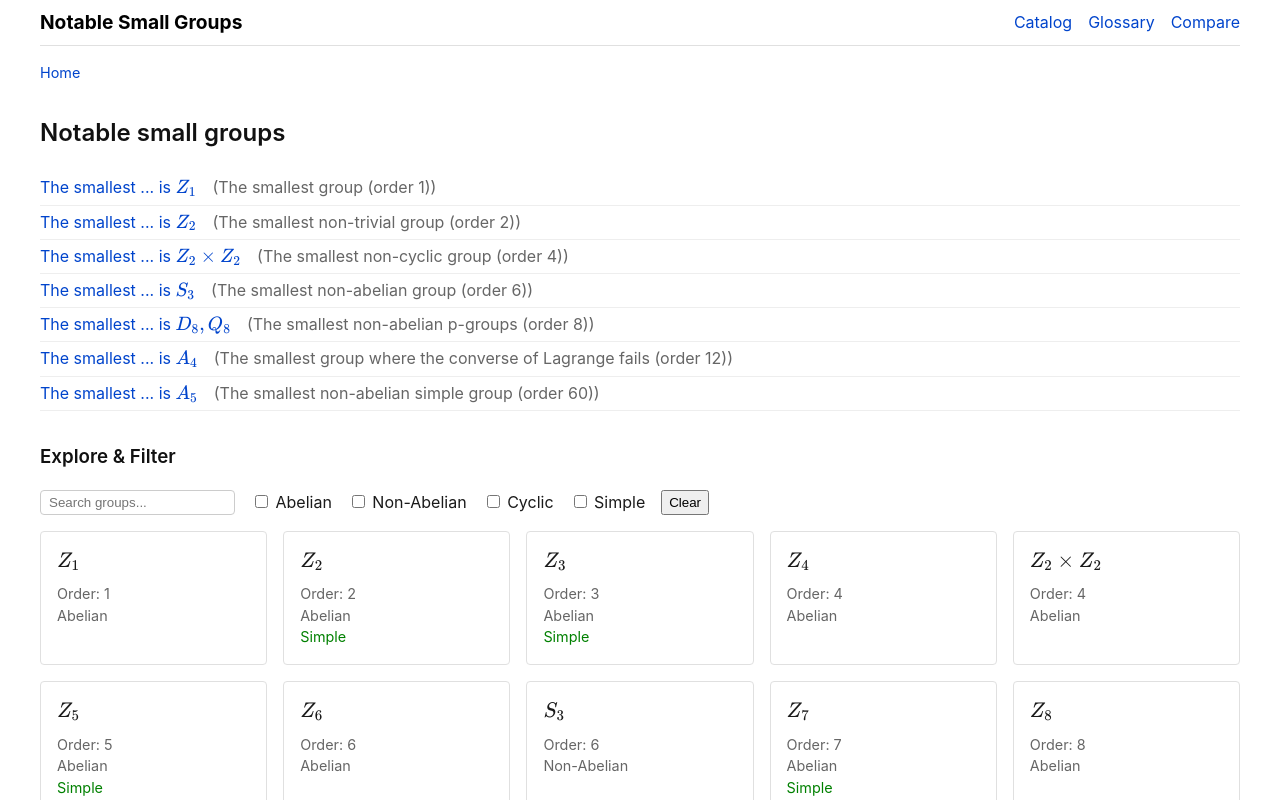
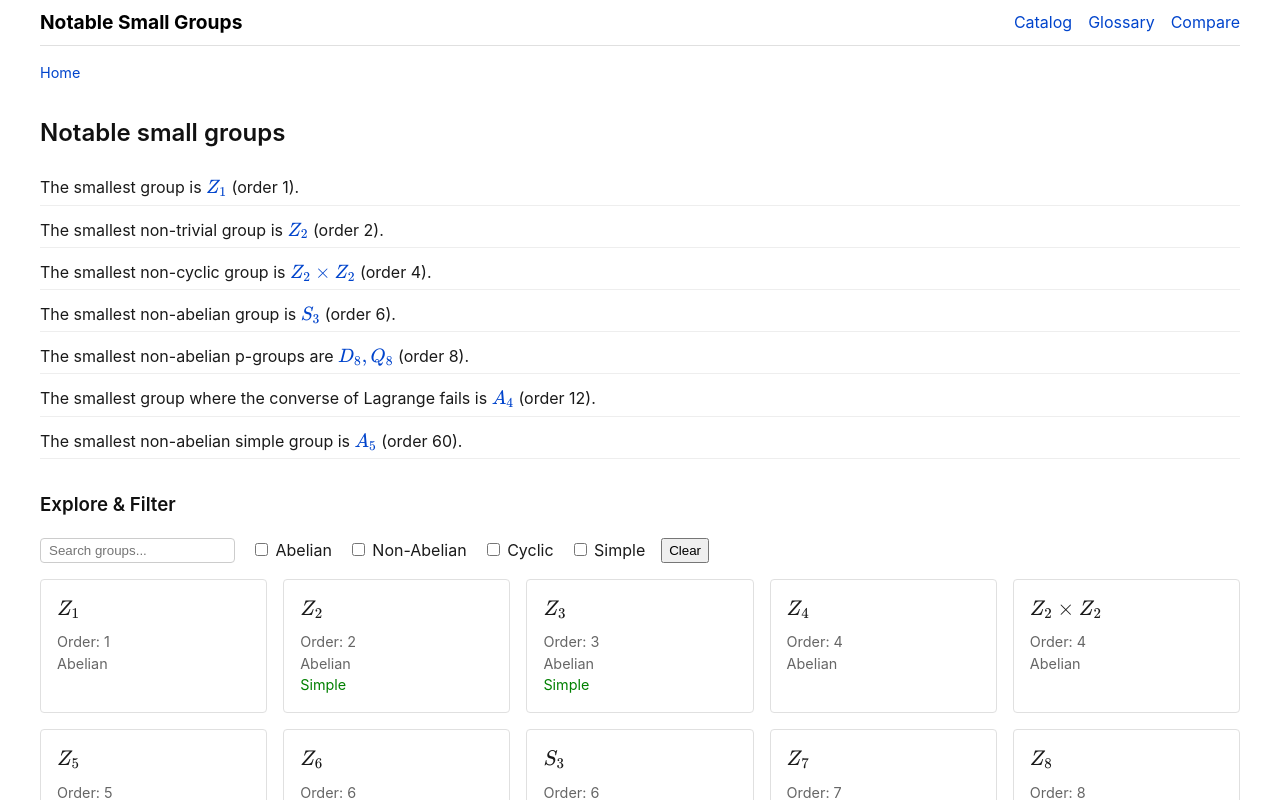
Before and after one commit to sqrt-of-2/finite-group-theory, a React (Vite) app: page / in a window 1280 px wide. Shown: the top 800 px of the page. Built offline with nearby package versions, Linux system fonts and the light colour scheme.

Commit message:
Refactor notable groups list to more readable sentence format

```diff
--- a/src/pages/Landing.tsx
+++ b/src/pages/Landing.tsx
@@ -50,13 +50,13 @@ export const Landing: React.FC = () => {
 
     // Hardcoded list from requirements
     const notableGroups = [
-        { id: 'Z_1', desc: 'The smallest group (order 1)', tex: 'Z_1' },
-        { id: 'Z_2', desc: 'The smallest non-trivial group (order 2)', tex: 'Z_2' },
-        { id: 'Z_2_x_Z_2', desc: 'The smallest non-cyclic group (order 4)', tex: 'Z_2 \\times Z_2' },
-        { id: 'S_3', desc: 'The smallest non-abelian group (order 6)', tex: 'S_3' },
-        { id: 'D_8', desc: 'The smallest non-abelian p-groups (order 8)', tex: 'D_8, Q_8' },
-        { id: 'A_4', desc: 'The smallest group where the converse of Lagrange fails (order 12)', tex: 'A_4' },
-        { id: 'A_5', desc: 'The smallest non-abelian simple group (order 60)', tex: 'A_5' }
+        { id: 'Z_1', prefix: 'The smallest group', suffix: '(order 1)', tex: 'Z_1' },
+        { id: 'Z_2', prefix: 'The smallest non-trivial group', suffix: '(order 2)', tex: 'Z_2' },
+        { id: 'Z_2_x_Z_2', prefix: 'The smallest non-cyclic group', suffix: '(order 4)', tex: 'Z_2 \\times Z_2' },
+        { id: 'S_3', prefix: 'The smallest non-abelian group', suffix: '(order 6)', tex: 'S_3' },
+        { id: 'D_8', prefix: 'The smallest non-abelian p-groups', suffix: '(order 8)', tex: 'D_8, Q_8', plural: true },
+        { id: 'A_4', prefix: 'The smallest group where the converse of Lagrange fails', suffix: '(order 12)', tex: 'A_4' },
+        { id: 'A_5', prefix: 'The smallest non-abelian simple group', suffix: '(order 60)', tex: 'A_5' }
     ];
 
     return (
@@ -65,14 +65,12 @@ export const Landing: React.FC = () => {
                 <h2>Notable small groups</h2>
                 <ul className="dense-list">
                     {notableGroups.map(item => (
-                        <li key={item.id}>
+                        <li key={item.id} style={{ marginBottom: '0.5rem' }}>
+                            <span>{item.prefix} {item.plural ? 'are' : 'is'} </span>
                             <Link to={`/group/${item.id}`}>
-                                <span>The smallest ... is </span>
                                 <MathTex tex={item.tex} />
                             </Link>
-                            <span style={{ marginLeft: '1rem', color: '#666' }}>
-                                ({item.desc})
-                            </span>
+                            <span> {item.suffix}.</span>
                         </li>
                     ))}
                 </ul>
```
